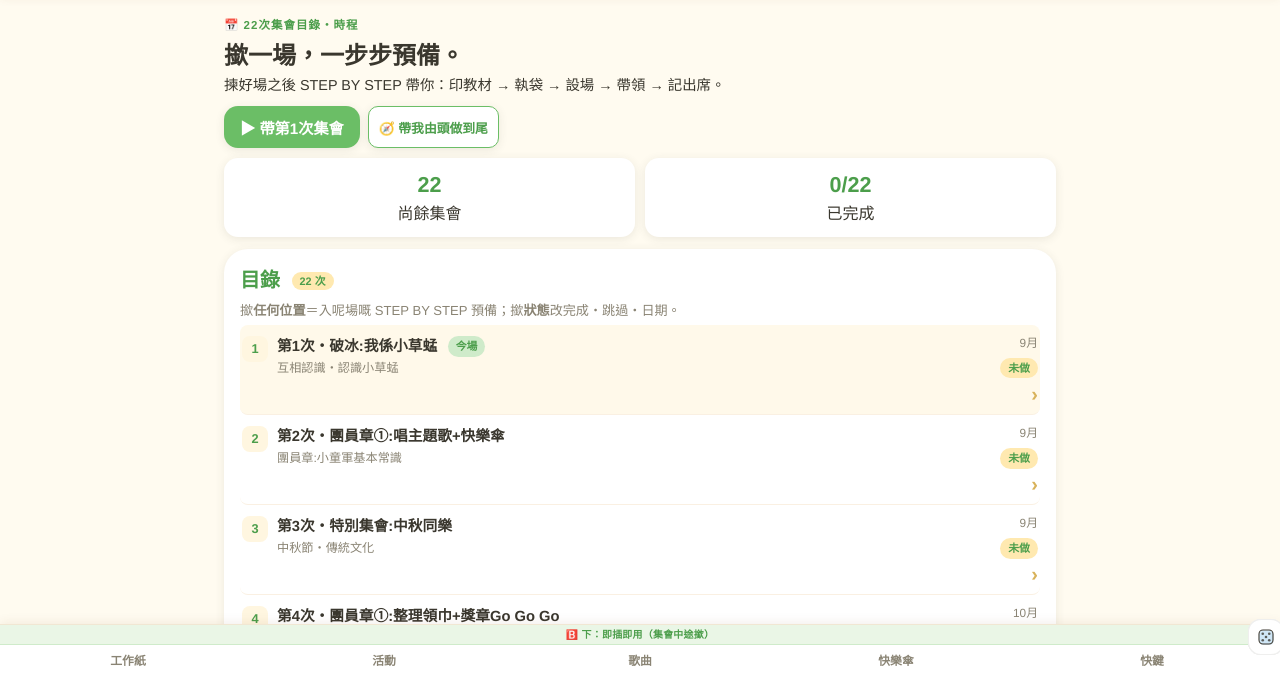
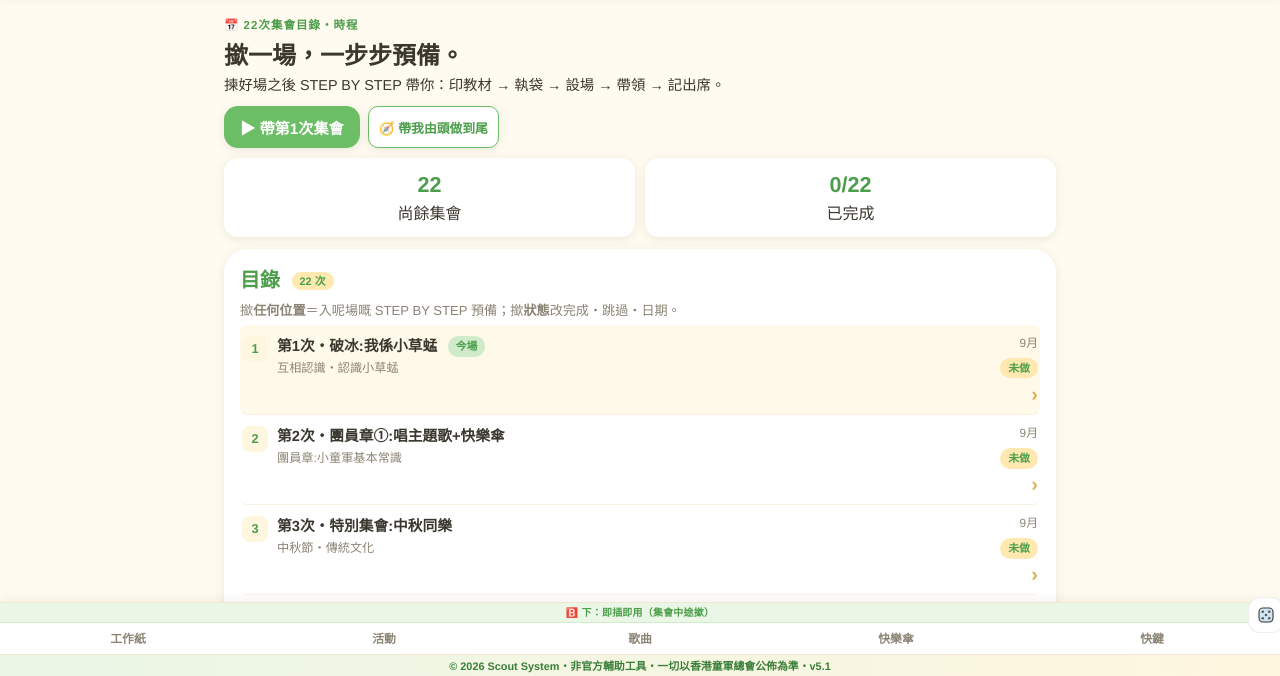
Before and after one commit to playerkousas-rgb/ghmeeting, a plain HTML site: page index.html in a window 1280 px wide. Shown: the part 124-800 px from the top of the page. Drawn offline with Linux system fonts and the light colour scheme.

Commit message:
🦗 常駐頁底：© 一行固定喺下方 5 掣下面、貼死屏幕最底
- index.html 加 #appfoot（放喺 #tabbar 之後）
- CSS：#appfoot{position:fixed;bottom:0}，--appfoot-h 統一計位，
  #tabbar／#flowbar／#view 全部升高一行讓位，安全區由頁底包
- 文字單一來源：App.init() 用 DATA.official.note＋App.VER 填入
  （＝「© 2026 Scout System・非官方輔助工具・一切以香港童軍總會公佈為準・v5.1」）
- 列印時同 tabbar 一齊收埋；sw.js CACHE bump（CSS 係 cache-first）
- smoke.js 加 ㉒ 六項檢查（373 項全過）

Co-authored-by: arena-agent <297053741+arena-agent@users.noreply.github.com>

```diff
--- a/css/app.css
+++ b/css/app.css
@@ -30,6 +30,7 @@
   --line:var(--gh-line);  --blue:var(--gh-blue);
   --red:#D9534F;          --brn:#6F6A5C;
   --sh:0 2px 10px rgba(58,55,46,.10);
+  --appfoot-h:22px;        /* © 常駐頁底一行嘅高度：#tabbar・#flowbar・#view 全部跟住佢計位 */
 }
 html,body{margin:0;padding:0;background:var(--bg);color:var(--ink);
   font-family:"PingFang HK","Noto Sans HK","Microsoft JhengHei",ui-rounded,"Helvetica Neue",sans-serif;
@@ -72,7 +73,7 @@ small,.mute{color:var(--mute)}
 .topbtns{display:flex;gap:5px}
 @media(max-width:420px){.brand{font-size:.94rem}.iconbtn{width:33px;height:33px;font-size:1.02rem;border-radius:10px}
   #topbar{padding:8px 10px}}
-#view{max-width:860px;margin:0 auto;padding:14px 14px 108px}
+#view{max-width:860px;margin:0 auto;padding:14px 14px calc(108px + var(--appfoot-h))}
 /* ---- 上下兩條導航：🅰️ 上方＝新手四步 ／ 🅱️ 下方＝工具箱（各最多 4 個掣） ---- */
 .navcap{font-size:.62rem;font-weight:800;letter-spacing:.3px;text-align:center;padding:2px 6px 1px;
   white-space:nowrap;overflow:hidden;text-overflow:ellipsis}
@@ -94,9 +95,19 @@ small,.mute{color:var(--mute)}
 #topnav .navrow a.official{color:var(--gh-blue-dkr)}
 #topnav .navrow a.official span{filter:none}
 #topnav .navrow a.official small{font-size:.52rem;font-weight:800;line-height:1;background:var(--gh-blue-dkr);color:#fff;border-radius:99px;padding:1.5px 5px;margin-top:1px}
-#tabbar{position:fixed;bottom:0;left:0;right:0;z-index:50;display:block;background:#fff;
-  border-top:1px solid var(--line);box-shadow:0 -2px 10px rgba(120,60,0,.08);
-  padding-bottom:env(safe-area-inset-bottom)}
+#tabbar{position:fixed;bottom:calc(var(--appfoot-h) + env(safe-area-inset-bottom));left:0;right:0;z-index:50;display:block;background:#fff;
+  border-top:1px solid var(--line);box-shadow:0 -2px 10px rgba(120,60,0,.08)}
+/* ---- © 常駐頁底：一行非官方聲明，永遠貼死喺屏幕最底、#tabbar 五掣下面（唔跟內容捲） ----
+   文字由 app.js App.init() 從 DATA.official.note＋App.VER 填入，同 app-foot・紙本 p-foot 同一份。
+   安全區由呢度包底（#tabbar 唔再 pad），窄機用 clamp 縮字保一行。no wrap＝高度永遠係 --appfoot-h */
+#appfoot{position:fixed;left:0;right:0;bottom:0;z-index:52;
+  min-height:calc(var(--appfoot-h) + env(safe-area-inset-bottom));
+  display:flex;align-items:center;justify-content:center;
+  padding:2px 8px env(safe-area-inset-bottom);
+  background:linear-gradient(95deg,var(--gh-green-lt),var(--gh-yellow-lt));
+  border-top:1px solid var(--line);
+  font-size:clamp(.48rem,2.7vw,.68rem);font-weight:700;color:var(--gh-green-dkr);
+  text-align:center;white-space:nowrap;overflow:hidden;text-overflow:ellipsis}
 #tabbar a{flex:1;display:flex;flex-direction:column;align-items:center;gap:2px;padding:7px 0 6px;
   font-size:.74rem;color:var(--mute);font-weight:700}
 #tabbar a span{font-size:1.4rem;filter:grayscale(.5);transition:.15s}
@@ -137,7 +148,7 @@ small,.mute{color:var(--mute)}
 .song-act small{display:block;color:var(--mute);font-size:.78rem;margin-top:1px}
 /* ---- 🧭 嚮導條：揀咗集會之後一步步帶到散會（貼喺工具箱上面） ---- */
 #flowbar{position:fixed;left:0;right:0;bottom:0;z-index:51;pointer-events:none}
-#flowbar.on{pointer-events:auto;bottom:calc(64px + env(safe-area-inset-bottom))}
+#flowbar.on{pointer-events:auto;bottom:calc(64px + var(--appfoot-h) + env(safe-area-inset-bottom))}
 #flowbar.on>*{box-sizing:border-box}
 #flowbar.on>*{max-width:860px;margin:0 auto}
 .fb-top{display:flex;align-items:center;gap:6px;background:linear-gradient(95deg,#4C9E4B,#6BBE66);
@@ -1460,7 +1471,7 @@ toast,._toast{position:fixed;left:50%;bottom:96px;transform:translateX(-50%);bac
     margin: 0 !important;
   }
   .print-preview-bar, .sheet-flag, .sheet-pageline, .sheet-stat { display: none !important; }
-  #topbar, #tabbar, #topnav, #stickytop, #flowbar, .print-preview-top, #modal .x, .btns, .pill, .activity-tabs, .action-grid, .app-foot, .foot-mini {
+  #topbar, #tabbar, #topnav, #stickytop, #flowbar, .print-preview-top, #modal .x, .btns, .pill, .activity-tabs, .action-grid, .app-foot, .foot-mini, #appfoot {
     display: none !important;
   }
   #modal {
--- a/index.html
+++ b/index.html
@@ -159,6 +159,8 @@
       <a href="#tools" data-tab="tools"><svg class="gh-ic" aria-hidden="true"><use href="#gh-tools"></use></svg>快鍵</a>
     </div>
   </nav>
+  <!-- 🦗 常駐頁底：© 一行永遠貼喺屏幕最底、喺下方 5 掣下面（唔跟內容捲）。文字由 App.init() 用 DATA.official.note＋App.VER 填入——同 app-foot・p-foot 單一來源 -->
+  <footer id="appfoot" aria-label="非官方聲明"></footer>
 </div>
 <div id="leadroot" class="hidden"></div>
 <div id="modal"></div>
--- a/js/app.js
+++ b/js/app.js
@@ -11,6 +11,9 @@ var App={
     if(!Store.get('plan'))App.seedPlan();
     if(!Store.get('members'))Store.set('members',[]);
     if(!Store.get('mymeets'))Store.set('mymeets',[]);
+    /* 🦗 常駐頁底：© 一行永遠貼喺屏幕最底（下方五掣下面）——照用 DATA.official.note＋App.VER，唔准手寫第份 */
+    var af=document.getElementById('appfoot');
+    if(af&&typeof DATA!=='undefined'&&DATA.official)af.textContent='© 2026 Scout System・'+DATA.official.note+'・'+App.VER;
     addEventListener('hashchange',function(){App.route()});
     App.route();
   },
```
Also changed, not shown: sw.js (+1 -1 lines), tests/smoke.js (+17 -0 lines).
